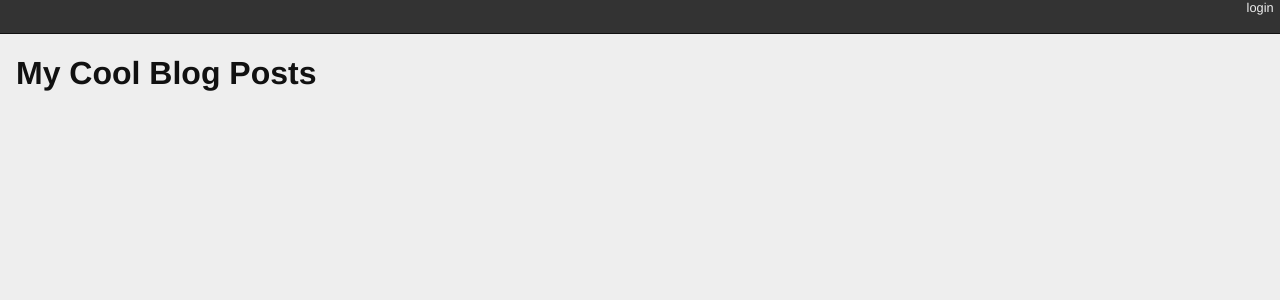
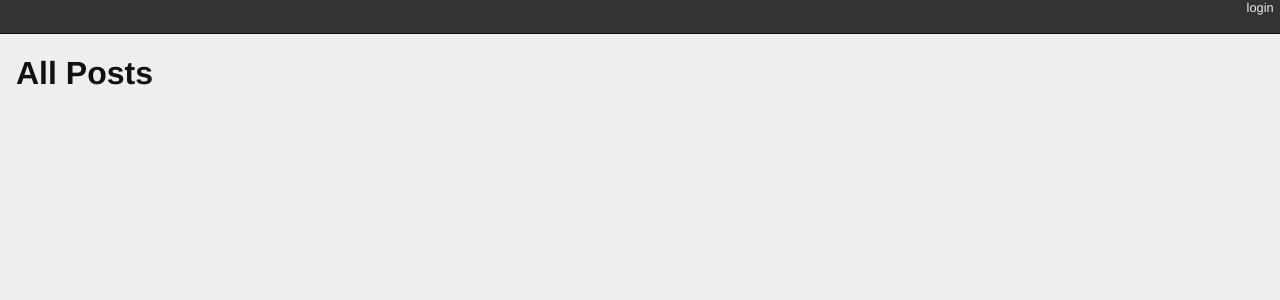
Before and after one commit to ColinKujala/django-blog, a Django app: page / in a window 1280 px wide. Shown: the top 300 px of the page. Run offline with Django 5.2, Linux system fonts and the light colour scheme; data that the repository does not hold is empty.

Commit message:
updating blog list title

```diff
--- a/blogging/templates/blogging/list.html
+++ b/blogging/templates/blogging/list.html
@@ -1,6 +1,6 @@
 {% extends "base.html" %}
 {% block content %}
-    <h1>My Cool Blog Posts</h1>
+    <h1>All Posts</h1>
     {% comment %} here is where the query happens {% endcomment %}
     {% for post in post_list %}
         <div class="post">
--- a/blogging/tests.py
+++ b/blogging/tests.py
@@ -45,7 +45,7 @@ class FrontEndTestCase(TestCase):
         resp = self.client.get("/")
         # The content of the renered response is always a byte-string
         resp_text = resp.content.decode(resp.charset)
-        self.assertTrue("My Cool Blog Posts" in resp_text)
+        self.assertTrue("All Posts" in resp_text)
         for count in range(1, 11):
             title = "Post %d Title" % count
             if count < 6:
```
